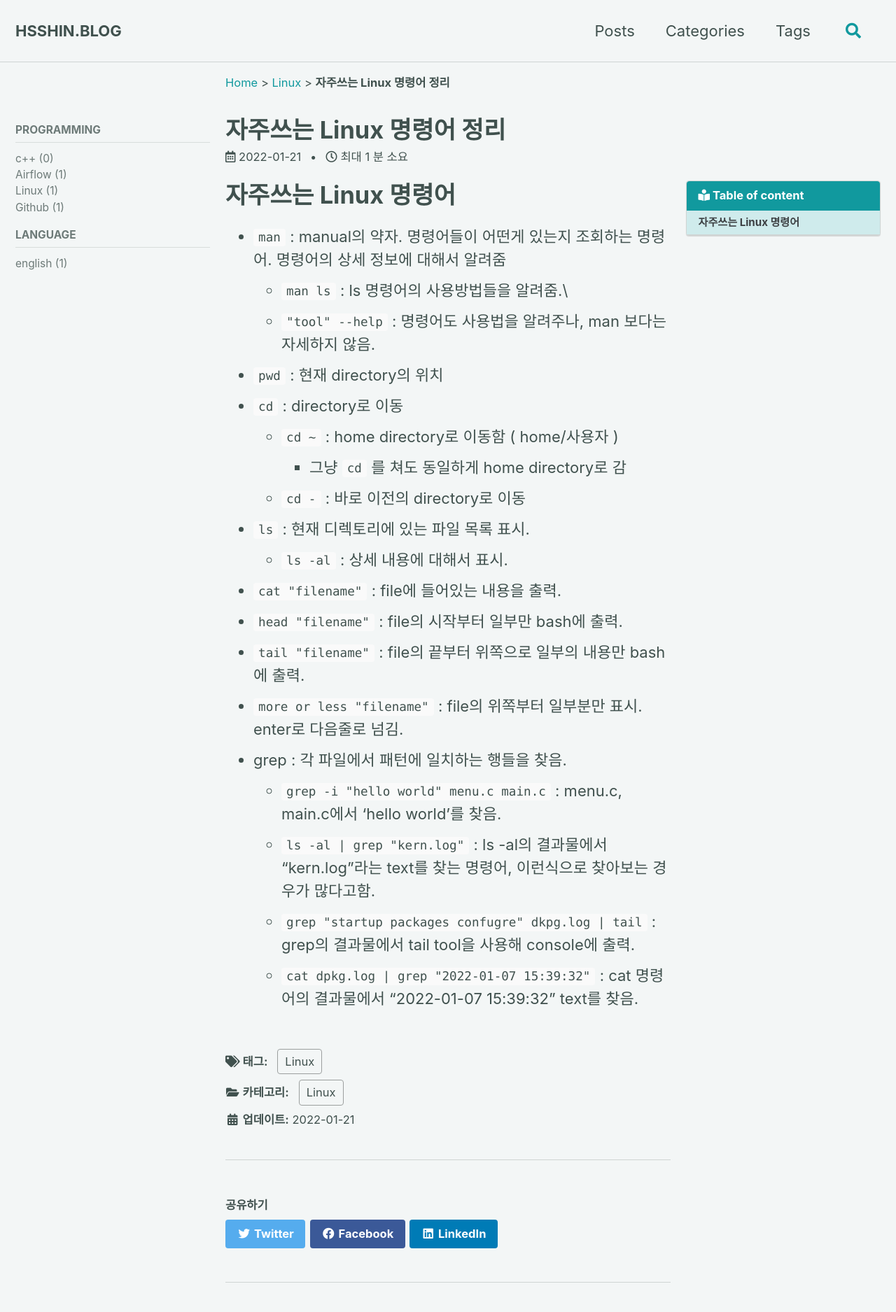
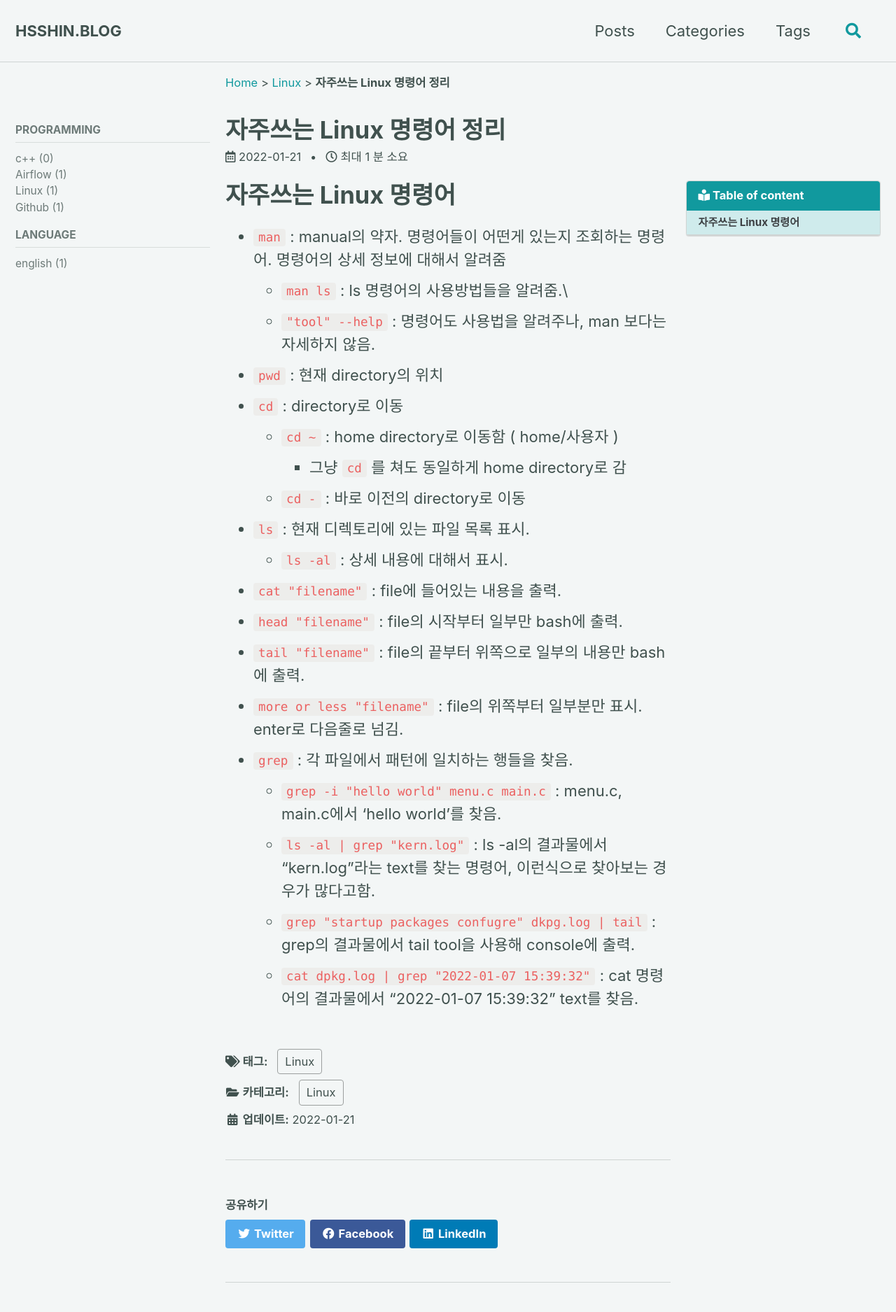
Before and after one commit to dlgldgldgld/dlgldgldgld.github.io, a Jekyll site: the page built from _posts/Linux/2022-01-21-Linuxcommand.md, in a window 1280 px wide. Shown: the top 1875 px of the page at 70% size. Built offline with Jekyll 4.4.1, drawn with Linux system fonts in a browser that asks for light colours; cached includes are drawn as plain includes; comment, search, counter and statistics services are not loaded.

Commit message:
inline code color 변경.

```diff
--- a/_posts/Linux/2022-01-21-Linuxcommand.md
+++ b/_posts/Linux/2022-01-21-Linuxcommand.md
@@ -21,7 +21,7 @@ tag: Linux
 - `head "filename"` : file의 시작부터 일부만 bash에 출력.
 - `tail "filename"` : file의 끝부터 위쪽으로 일부의 내용만 bash에 출력.
 - `more or less "filename"` : file의 위쪽부터 일부분만 표시. enter로 다음줄로 넘김.
-- grep : 각 파일에서 패턴에 일치하는 행들을 찾음.
+- `grep` : 각 파일에서 패턴에 일치하는 행들을 찾음.
 	- `grep -i "hello world" menu.c main.c` : menu.c, main.c에서 'hello world'를 찾음.
 	- `ls -al | grep "kern.log"` : ls -al의 결과물에서 "kern.log"라는 text를 찾는 명령어, 이런식으로 찾아보는 경우가 많다고함.
 	- `grep "startup packages confugre" dkpg.log | tail` : grep의 결과물에서 tail tool을 사용해 console에 출력.
--- a/_sass/minimal-mistakes/_base.scss
+++ b/_sass/minimal-mistakes/_base.scss
@@ -170,7 +170,7 @@ td > code {
   font-size: 0.8em;
   background: $code-background-color;
   border-radius: $border-radius;
-
+  color: #eb6060;
   &:before,
   &:after {
     letter-spacing: -0.2em;
--- a/_sass/minimal-mistakes/_variables.scss
+++ b/_sass/minimal-mistakes/_variables.scss
@@ -62,7 +62,7 @@ $light-gray: mix(#fff, $gray, 50%) !default;
 $lighter-gray: mix(#fff, $gray, 90%) !default;
 
 $background-color: #fff !default;
-$code-background-color: #fafafa !default;
+$code-background-color: #ededeb !default;
 $code-background-color-dark: $light-gray !default;
 $text-color: $dark-gray !default;
 $muted-text-color: mix(#fff, $text-color, 20%) !default;
```
